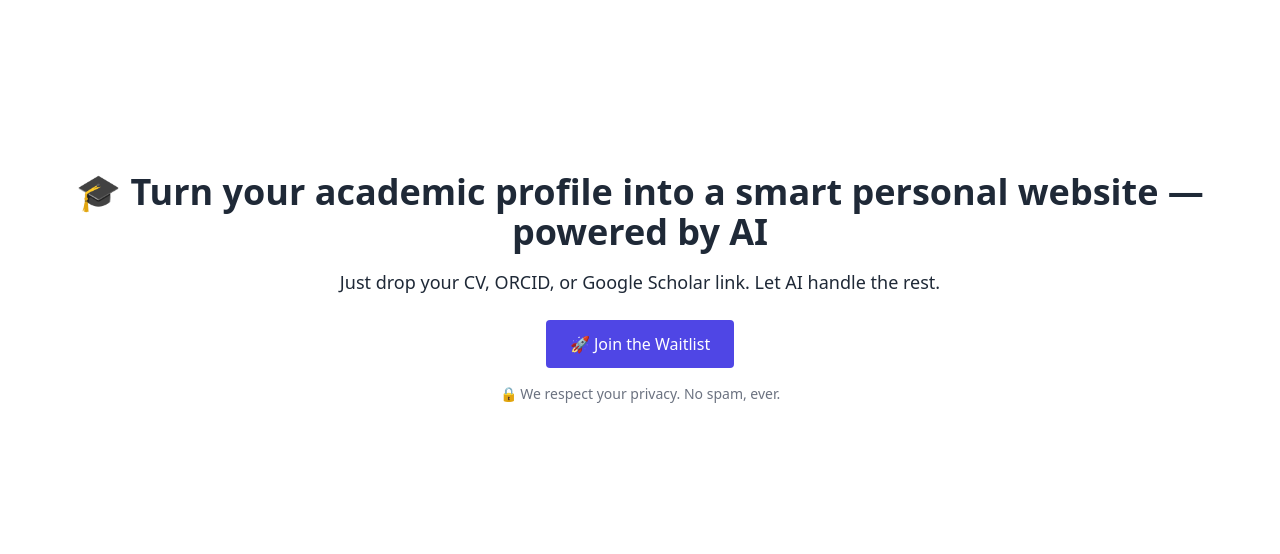
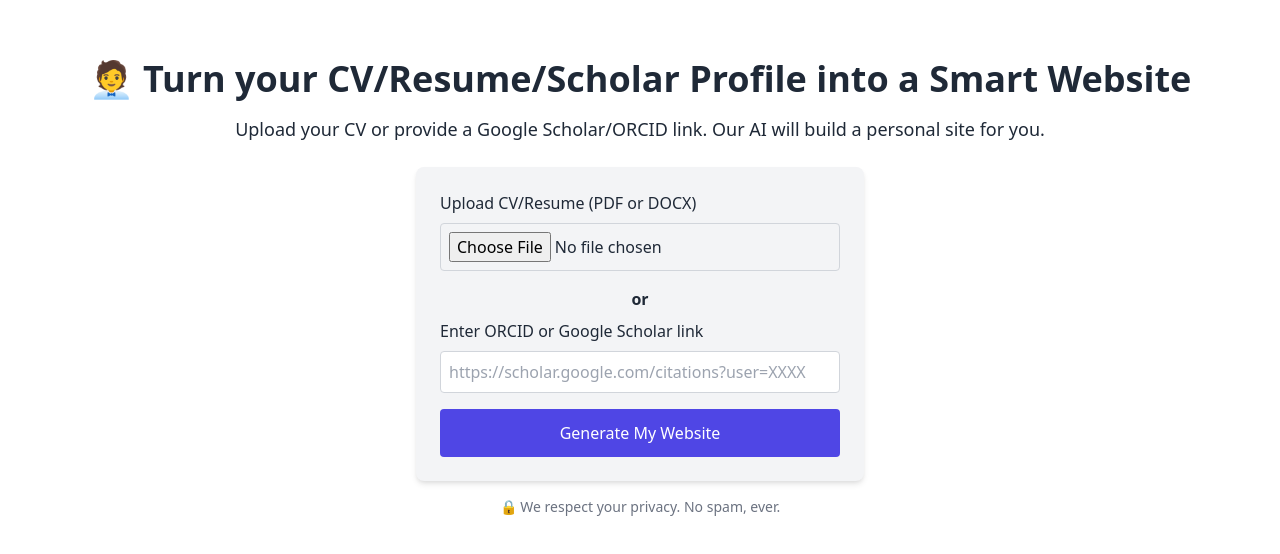
Before and after one commit to YudhaESap/scholaraio-landing, a plain HTML site: page index.html in a window 1280 px wide. Shown: the part 112-666 px from the top of the page. Drawn offline with nearby package versions, Linux system fonts and the light colour scheme.

Commit message:
Add MVP form for CV/Resume/Scholar upload
Implemented minimal HTML landing page with a form allowing users to upload CV/Resume files or enter an ORCID/Google Scholar link and a submit button. This provides a simple MVP layout for generating personal websites.

```diff
--- a/index.html
+++ b/index.html
@@ -3,17 +3,28 @@
 <head>
   <meta charset="UTF-8" />
   <meta name="viewport" content="width=device-width, initial-scale=1.0" />
-  <title>ScholarAIO</title>
+  <title>ScholarAIO MVP</title>
   <link href="https://cdn.jsdelivr.net/npm/tailwindcss@2.2.19/dist/tailwind.min.css" rel="stylesheet">
 </head>
 <body class="bg-white text-gray-800 font-sans">
 
   <div class="min-h-screen flex flex-col items-center justify-center text-center px-4">
-    <h1 class="text-4xl font-bold mb-4">🎓 Turn your academic profile into a smart personal website — powered by AI</h1>
-    <p class="text-lg mb-6">Just drop your CV, ORCID, or Google Scholar link. Let AI handle the rest.</p>
-    <a href="https://tally.so/r/3ErW6r" target="_blank" class="bg-indigo-600 text-white px-6 py-3 rounded hover:bg-indigo-700">
-      🚀 Join the Waitlist
-    </a>
+    <h1 class="text-4xl font-bold mb-4">🧑‍💼 Turn your CV/Resume/Scholar Profile into a Smart Website</h1>
+    <p class="text-lg mb-6">Upload your CV or provide a Google Scholar/ORCID link. Our AI will build a personal site for you.</p>
+
+    <form class="w-full max-w-md bg-gray-100 p-6 rounded-lg shadow-md">
+      <div class="mb-4">
+        <label class="block text-left font-medium mb-2" for="resume">Upload CV/Resume (PDF or DOCX)</label>
+        <input id="resume" type="file" accept=".pdf,.doc,.docx" class="w-full border border-gray-300 p-2 rounded">
+      </div>
+      <div class="text-center my-2 font-semibold">or</div>
+      <div class="mb-4">
+        <label class="block text-left font-medium mb-2" for="profile_link">Enter ORCID or Google Scholar link</label>
+        <input id="profile_link" type="url" placeholder="https://scholar.google.com/citations?user=XXXX" class="w-full border border-gray-300 p-2 rounded">
+      </div>
+      <button type="submit" class="w-full bg-indigo-600 text-white px-6 py-3 rounded hover:bg-indigo-700">Generate My Website</button>
+    </form>
+
     <p class="text-sm text-gray-500 mt-4">🔒 We respect your privacy. No spam, ever.</p>
   </div>
 
```
